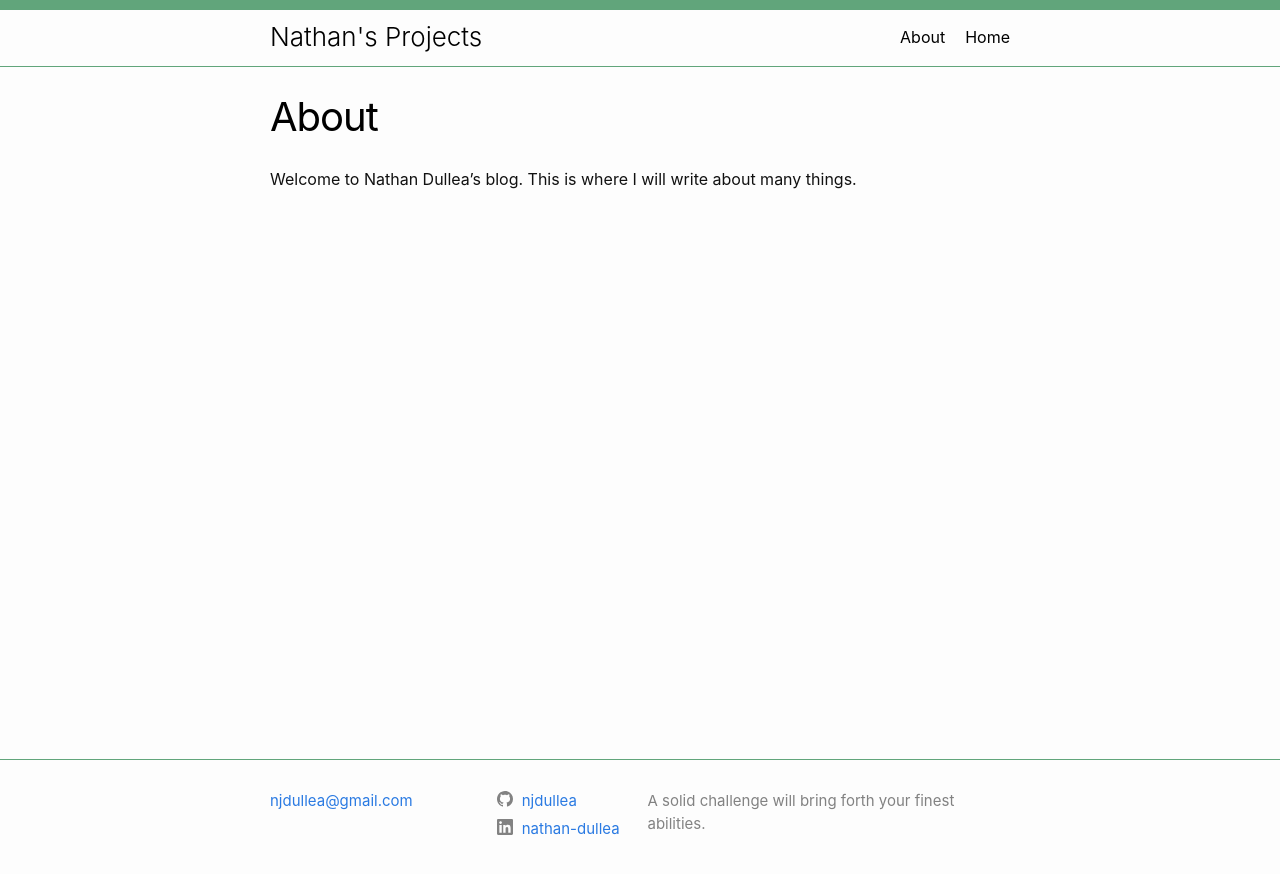
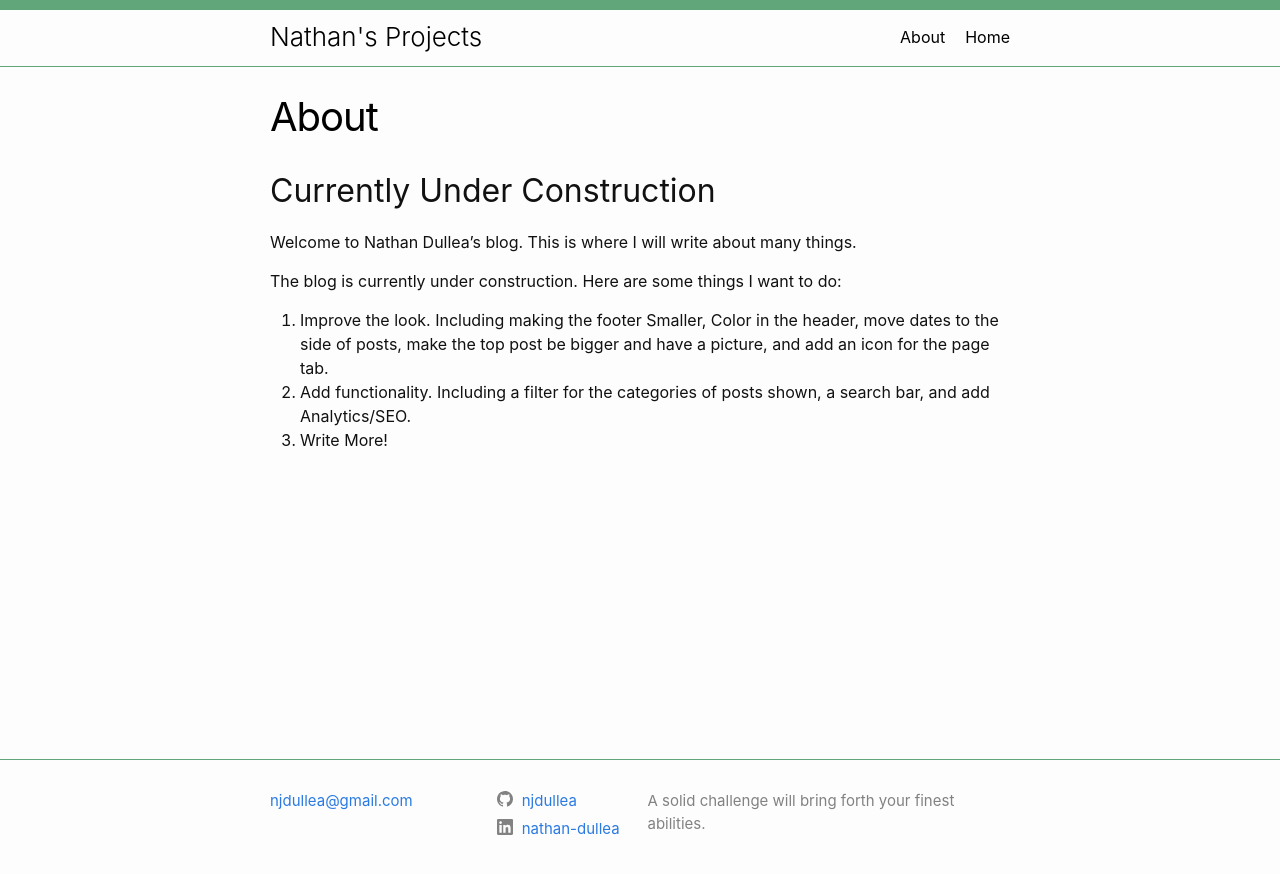
Before and after one commit to njdullea/njdullea.github.io, a Jekyll site: the page built from about.md, in a window 1280 px wide. Shown: the top 874 px of the page. Built offline with Jekyll 4.4.1, drawn with Linux system fonts in a browser that asks for light colours.

Commit message:
new post, update about

```diff
--- a/about.md
+++ b/about.md
@@ -21,4 +21,12 @@ You can find the source code for Jekyll at GitHub:
 
 -->
 
+## Currently Under Construction
+
 Welcome to Nathan Dullea's blog. This is where I will write about many things.
+
+The blog is currently under construction. Here are some things I want to do:
+
+1. Improve the look. Including making the footer Smaller, Color in the header, move dates to the side of posts, make the top post be bigger and have a picture, and add an icon for the page tab.
+2. Add functionality. Including a filter for the categories of posts shown, a search bar, and add Analytics/SEO.
+3. Write More!
```
Also changed, not shown: _posts/2019-03-05-To-Infinity-and-BLEyond.md (added, +52 -0 lines).
